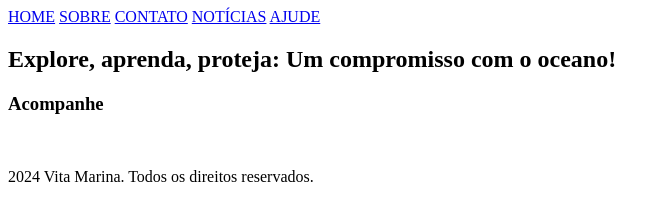
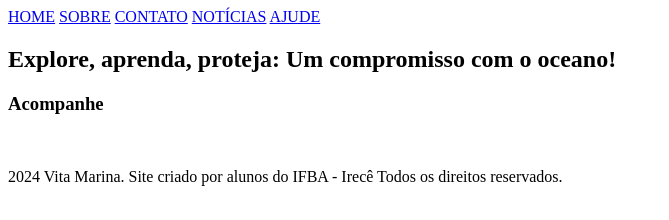
Before and after one commit to TainaBarretos/vita-marina, a plain HTML site: page index.html in a window 1280 px wide. Shown: the whole page, without its empty margins (0-669 px from the left). Drawn offline with Linux system fonts and the light colour scheme; a web font is replaced by a local one.

Commit message:
melhorei o footer

```diff
--- a/index.html
+++ b/index.html
@@ -34,7 +34,7 @@
 
         <img src="" alt="">
 
-        <p>2024 Vita Marina. Todos os direitos reservados.</p>
+        <p>2024 Vita Marina. Site criado por alunos do IFBA - Irecê Todos os direitos reservados.</p>
     </footer>
 
 </body>
```
